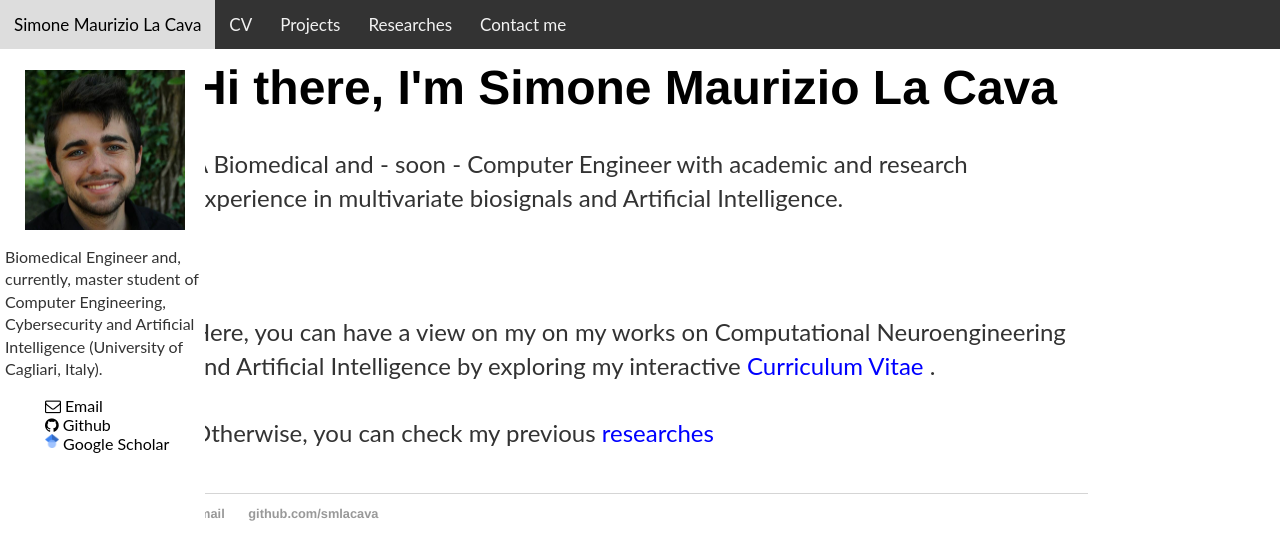
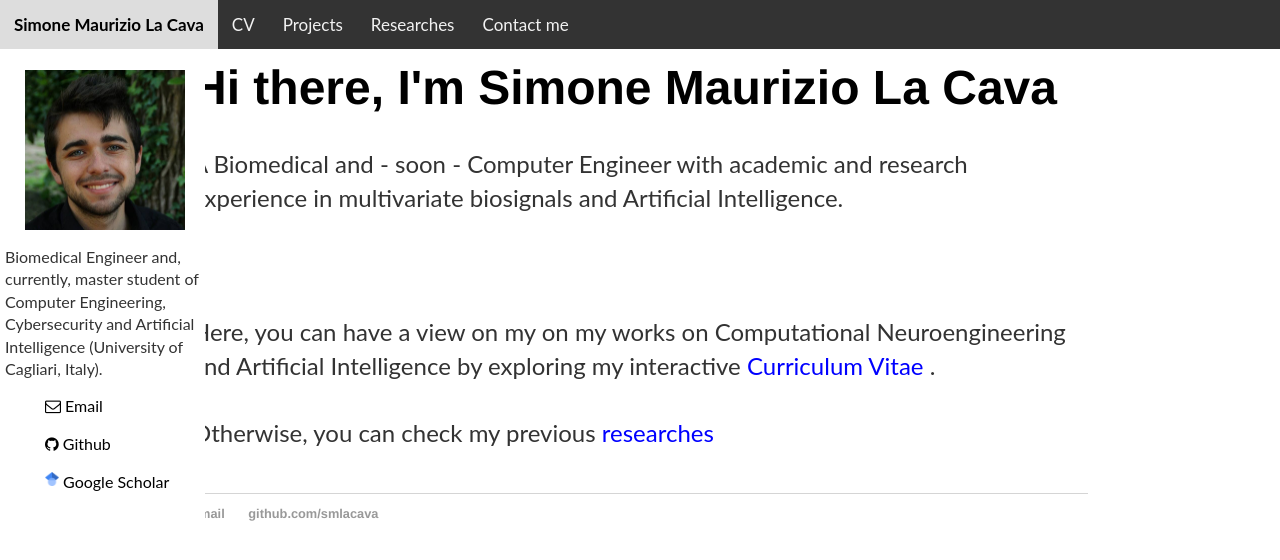
Before and after one commit to smlacava/smlacava.github.io, a Jekyll site: the page built from index.html, in a window 1280 px wide. Shown: the top 560 px of the page. Built offline with Jekyll 4.4.1, drawn with Linux system fonts in a browser that asks for light colours.

```diff
--- a/_layouts/default.html
+++ b/_layouts/default.html
@@ -102,12 +102,14 @@
 				<ul class="author__urls social-icons">
 					<link rel="stylesheet" href="https://cdnjs.cloudflare.com/ajax/libs/font-awesome/4.7.0/css/font-awesome.min.css">
 					<a href="mailto:simonemaurizio.lacava@gmail.com"><i class="fa fa-envelope-o" aria-hidden="true"></i> Email</a>
+					<br>
 					<a href="https://github.com/smlacava"><i class="fa fa-github" aria-hidden="true"></i> Github</a>
+					<br>
 					<a href="https://scholar.google.com/citations?user=ilco-ckAAAAJ&oi=ao"><img src="https://smlacava.github.io/images/logo_scholar.png" alt="" align="top" width="14" height="14"> Google Scholar</a>
 				</ul>
 			</div>
 			<div class="topnav">
-				<a href="/">Simone Maurizio La Cava</a>
+				<a href="/"><b>Simone Maurizio La Cava</b></a>
 				<a href="/CV">CV</a>
               			<a href="https://github.com/smlacava">Projects</a>
               			<a href="https://scholar.google.com/citations?user=ilco-ckAAAAJ&oi=ao">Researches</a>
```
